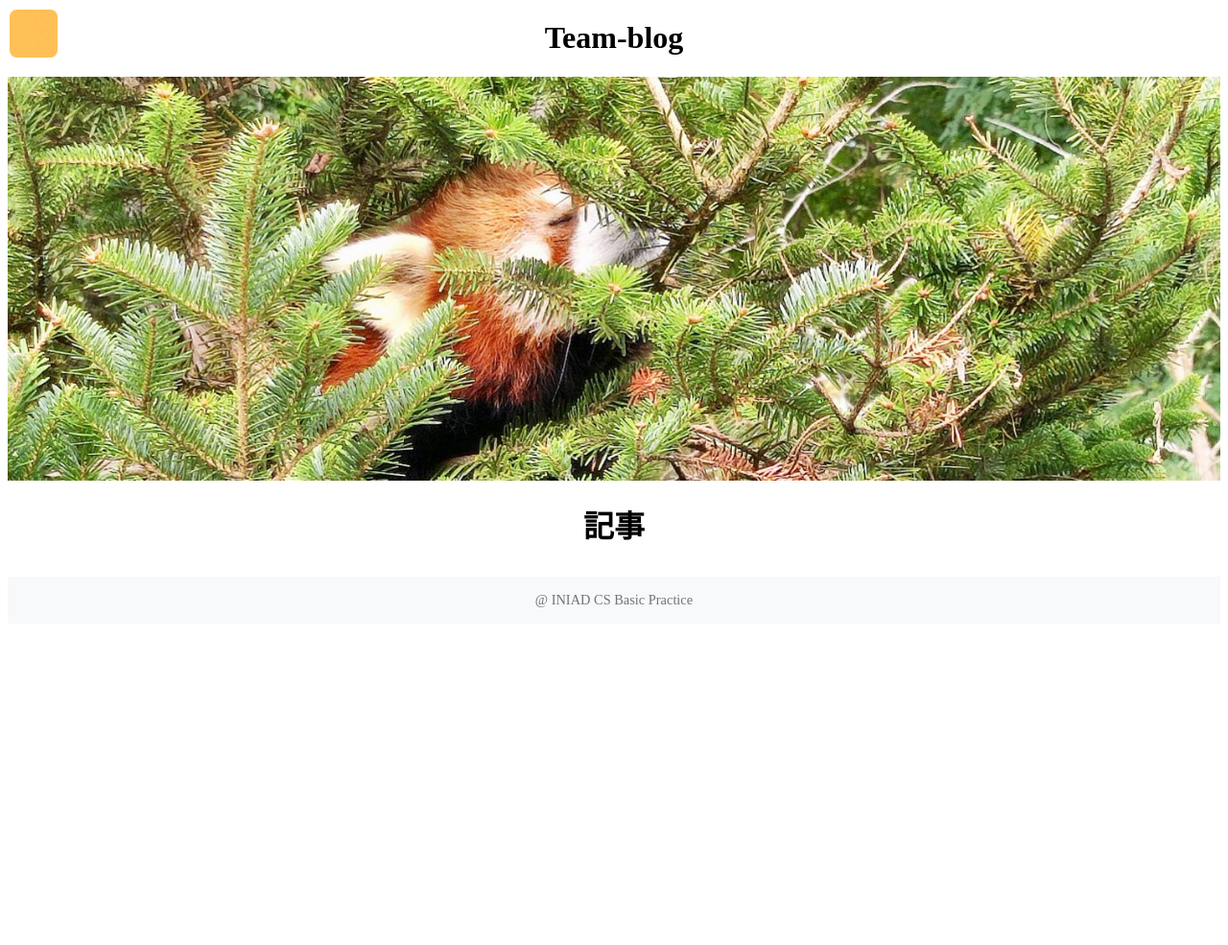
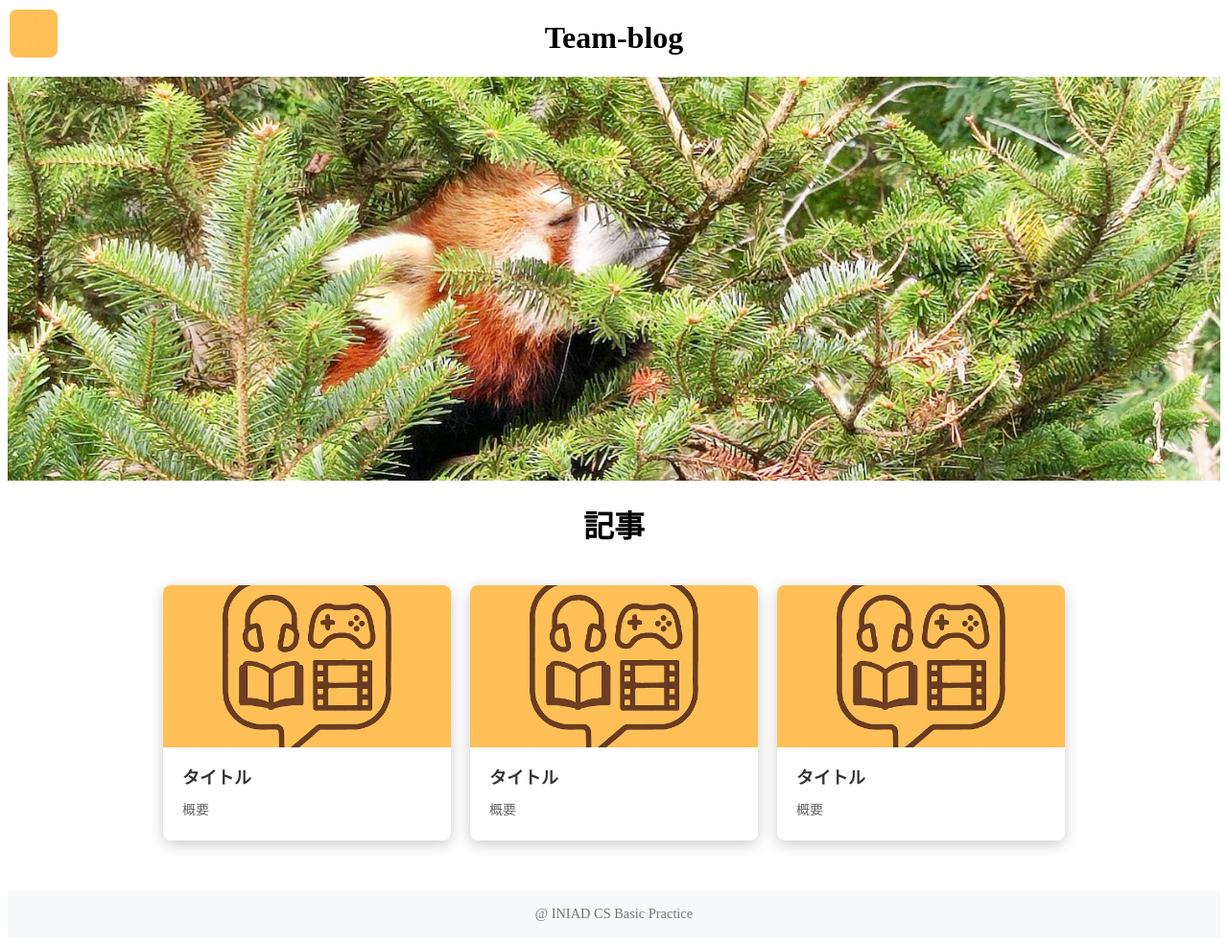
Before and after one commit to kuraryu405/team, a plain HTML site: page index.html in a window 1280 px wide. Shown: the whole page at 96% size. Before the commit the page ends 800 px from the top, so only its background shows below. Drawn offline with Linux system fonts and the light colour scheme.

Commit message:
index html のおおまかな感性

```diff
--- a/index.html
+++ b/index.html
@@ -19,7 +19,47 @@
     <div>
         <h1 class="kijih1">記事</h1>
     </div>
-
+    <div class="card-container">
+      <div class="card">
+        <div class="card__imgframe">
+            <img src="images/logo.png" alt="記事のサムネイル画像">
+        </div>
+        <div class="card__textbox">
+          <div class="card__titletext">
+            タイトル
+          </div>
+          <div class="card__overviewtext">
+            概要
+          </div>
+        </div>
+      </div>
+      <div class="card">
+        <div class="card__imgframe">
+            <img src="images/logo.png" alt="記事のサムネイル画像">
+        </div>
+        <div class="card__textbox">
+          <div class="card__titletext">
+            タイトル
+          </div>
+          <div class="card__overviewtext">
+            概要
+          </div>
+        </div>
+      </div>
+      <div class="card">
+        <div class="card__imgframe">
+            <img src="images/logo.png" alt="記事のサムネイル画像">
+        </div>
+        <div class="card__textbox">
+          <div class="card__titletext">
+            タイトル
+          </div>
+          <div class="card__overviewtext">
+            概要
+          </div>
+        </div>
+      </div>
+    </div>
 <div class="footer">
   <footer>
     <p>@ INIAD CS Basic Practice</p>
--- a/styles/home.css
+++ b/styles/home.css
@@ -20,17 +20,19 @@
     text-align: center;
 }
 
-.article-cards {
-    display: grid;
-    grid-template-columns: repeat(auto-fit, minmax(300px, 1fr));
-    gap: 2rem;
-    padding: 2rem;
+.card-container {
+    display: flex;
+    flex-wrap: wrap;
+    gap: 20px;
+    justify-content: center;
+    padding: 20px;
 }
 
 .card {
+    width: 300px;
     background: #fff;
     border-radius: 8px;
-    box-shadow: 0 2px 5px rgba(0,0,0,0.1);
+    box-shadow: 0 4px 15px rgba(0,0,0,0.2);
     overflow: hidden;
     transition: transform 0.3s ease;
 }
@@ -39,45 +41,38 @@
     transform: translateY(-5px);
 }
 
-.card img {
+.card__imgframe {
     width: 100%;
-    height: 200px;
+    aspect-ratio: 16/9;
+    position: relative;
+    overflow: hidden;
+}
+
+.card__imgframe img {
+    position: absolute;
+    top: 0;
+    left: 0;
+    width: 100%;
+    height: 100%;
     object-fit: cover;
 }
 
-.card-content {
-    padding: 1.5rem;
+.card__textbox {
+    padding: 20px;
 }
 
-.card-content h2 {
-    margin: 0 0 1rem 0;
-    font-size: 1.5rem;
+.card__titletext {
+    font-size: 18px;
+    font-weight: bold;
+    line-height: 1.4;
+    margin-bottom: 10px;
     color: #333;
 }
 
-.card-content p {
+.card__overviewtext {
+    font-size: 14px;
+    line-height: 1.6;
     color: #666;
-    margin-bottom: 1.5rem;
-    line-height: 1.6;
-}
-
-.read-more {
-    display: inline-block;
-    padding: 0.5rem 1rem;
-    background-color: #007bff;
-    color: white;
-    text-decoration: none;
-    border-radius: 4px;
-    transition: background-color 0.3s ease;
-}
-
-.read-more:hover {
-    background-color: #0056b3;
-}
-.footer{
-    background-color: gray;
-    margin: 0;
-    padding: 0;
 }
 
 .footer {
```
